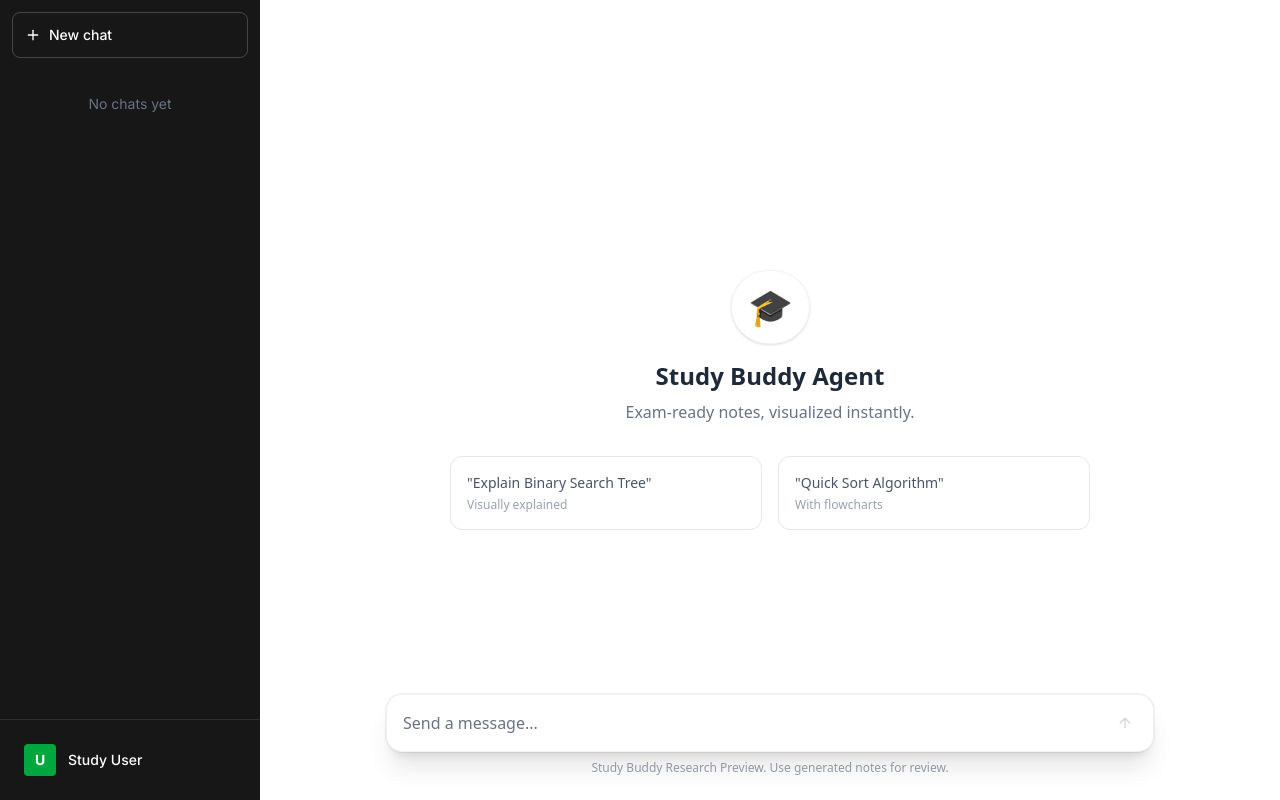
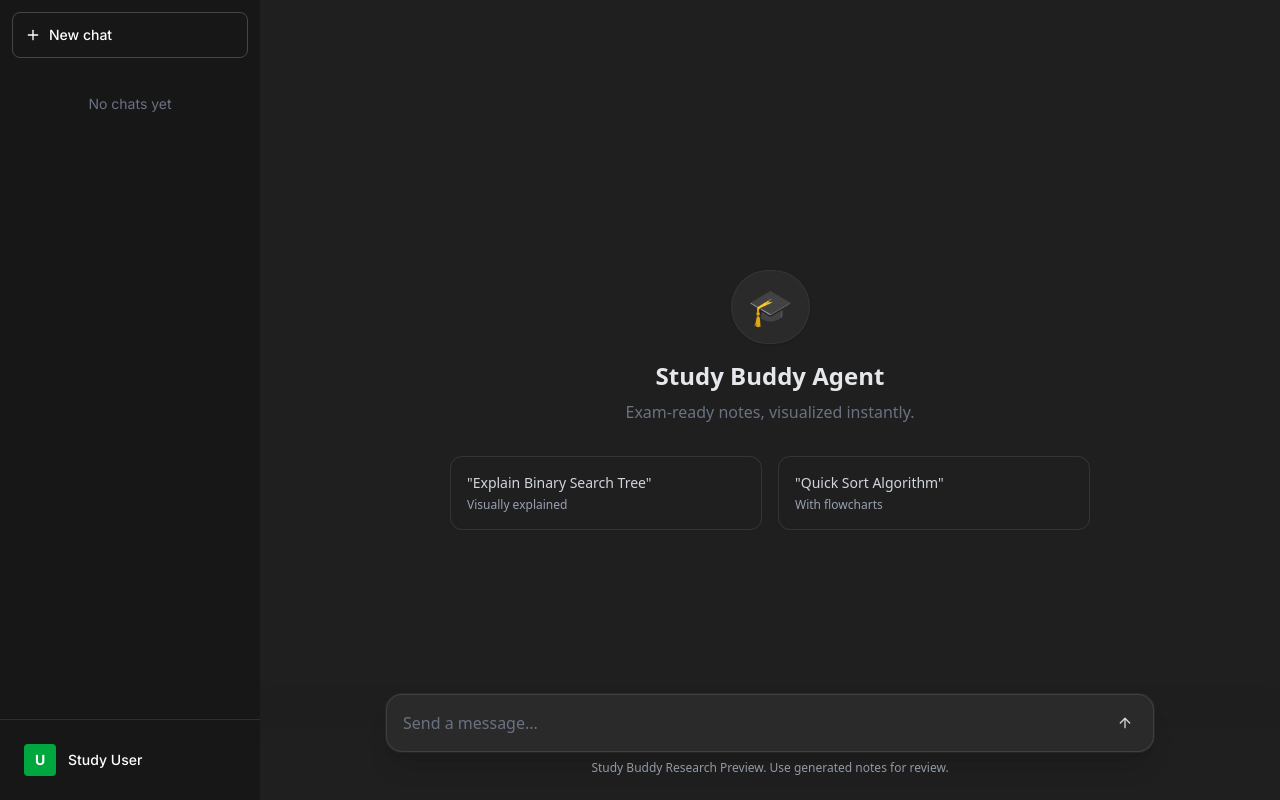
Before and after one commit to SambhavSirohi05/StudyBuddy, a Next.js app: page / in a window 1280 px wide. Built offline with nearby package versions, Linux system fonts and the light colour scheme.

Commit message:
feat: Update chat interface to dark theme (rgb 31,31,31)

```diff
--- a/components/ChatInterface.tsx
+++ b/components/ChatInterface.tsx
@@ -30,13 +30,13 @@ export default function ChatInterface({ messages, onSendMessage, isLoading, onTo
     };
 
     return (
-        <div className="flex flex-col flex-1 h-full bg-white overflow-hidden font-sans text-gray-900">
+        <div className="flex flex-col flex-1 h-full bg-[#1F1F1F] overflow-hidden font-sans text-gray-100">
             {/* Sidebar is now managed by Page to support Drawer, but we keep the structure if needed */}
             {/* Main Content */}
             <div className="flex-1 flex flex-col h-full relative">
 
                 {/* Top Bar (Mobile) */}
-                <div className="md:hidden flex items-center p-3 border-b border-gray-100 bg-white sticky top-0 z-30">
+                <div className="md:hidden flex items-center p-3 border-b border-white/10 bg-[#1F1F1F] sticky top-0 z-30">
                     <button onClick={onToggleSidebar} className="p-2 mr-2 hover:bg-gray-100 rounded-lg text-gray-600">
                         <Menu className="w-5 h-5" />
                     </button>
@@ -46,19 +46,19 @@ export default function ChatInterface({ messages, onSendMessage, isLoading, onTo
                 {/* Messages Area */}
                 <div className="flex-1 overflow-y-auto w-full scroll-smooth">
                     {messages.length === 0 ? (
-                        <div className="flex flex-col items-center justify-center h-full text-gray-800">
-                            <div className="bg-white p-4 rounded-full mb-4 shadow-sm border border-gray-100">
+                        <div className="flex flex-col items-center justify-center h-full text-gray-200">
+                            <div className="bg-[#2A2A2A] p-4 rounded-full mb-4 shadow-sm border border-white/5">
                                 <span className="text-4xl">🎓</span>
                             </div>
                             <h2 className="text-2xl font-semibold mb-2">Study Buddy Agent</h2>
                             <p className="text-gray-500 mb-8 px-4 text-center">Exam-ready notes, visualized instantly.</p>
 
                             <div className="grid grid-cols-1 md:grid-cols-2 gap-4 max-w-2xl px-4 w-full">
-                                <button onClick={() => setInput("Explain Binary Search Tree")} className="p-4 border border-gray-200 rounded-xl hover:bg-gray-50 text-left text-sm text-gray-600 transition-colors">
+                                <button onClick={() => setInput("Explain Binary Search Tree")} className="p-4 border border-white/10 rounded-xl hover:bg-[#2A2A2A] text-left text-sm text-gray-300 transition-colors">
                                     "Explain Binary Search Tree"
                                     <div className="text-xs text-gray-400 mt-1">Visually explained</div>
                                 </button>
-                                <button onClick={() => setInput("Quick Sort Algorithm")} className="p-4 border border-gray-200 rounded-xl hover:bg-gray-50 text-left text-sm text-gray-600 transition-colors">
+                                <button onClick={() => setInput("Quick Sort Algorithm")} className="p-4 border border-white/10 rounded-xl hover:bg-[#2A2A2A] text-left text-sm text-gray-300 transition-colors">
                                     "Quick Sort Algorithm"
                                     <div className="text-xs text-gray-400 mt-1">With flowcharts</div>
                                 </button>
@@ -91,15 +91,15 @@ export default function ChatInterface({ messages, onSendMessage, isLoading, onTo
                 </div>
 
                 {/* Input Area */}
-                <div className="absolute bottom-0 left-0 w-full bg-white/80 backdrop-blur-sm pt-2 pb-6 px-4 border-t border-transparent bg-gradient-to-t from-white via-white to-transparent">
+                <div className="absolute bottom-0 left-0 w-full bg-[#1F1F1F]/80 backdrop-blur-sm pt-2 pb-6 px-4 border-t border-transparent bg-gradient-to-t from-[#1F1F1F] via-[#1F1F1F] to-transparent">
                     <div className="max-w-3xl mx-auto">
-                        <form onSubmit={handleSubmit} className="relative shadow-xl flex items-center border border-gray-200/60 bg-white rounded-2xl focus-within:ring-1 focus-within:ring-black/10 focus-within:border-black/10 overflow-hidden ring-1 ring-black/5">
+                        <form onSubmit={handleSubmit} className="relative shadow-xl flex items-center border border-white/10 bg-[#2A2A2A] rounded-2xl focus-within:ring-1 focus-within:ring-white/10 focus-within:border-white/10 overflow-hidden ring-1 ring-white/5">
                             <input
                                 type="text"
                                 value={input}
                                 onChange={(e) => setInput(e.target.value)}
                                 placeholder="Send a message..."
-                                className="w-full pl-4 pr-12 py-4 bg-transparent border-none focus:ring-0 text-gray-900 placeholder:text-gray-500 resize-none max-h-[200px] text-base"
+                                className="w-full pl-4 pr-12 py-4 bg-transparent border-none focus:ring-0 text-gray-100 placeholder:text-gray-500 resize-none max-h-[200px] text-base"
                                 disabled={isLoading}
                             />
                             <button
--- a/components/ChatMessage.tsx
+++ b/components/ChatMessage.tsx
@@ -27,10 +27,10 @@ function ChatMessageContent({ message }: ChatMessageProps) {
 
     return (
         <div className={clsx(
-            "w-full text-base border-b border-black/10 dark:border-gray-900/50 text-gray-800 dark:text-gray-100",
-            isUser ? "bg-white dark:bg-gray-800" : "bg-gray-50 dark:bg-[#444654]"
+            "w-full text-base border-b border-white/10 text-gray-100",
+            isUser ? "bg-[#1F1F1F]" : "bg-[#2A2A2A]"
         )}>
-            <div className={clsx("w-full py-2 md:py-4 border-b border-black/5", isUser ? "bg-white" : "bg-gray-50")}>
+            <div className={clsx("w-full py-2 md:py-4 border-b border-white/5", isUser ? "bg-[#1F1F1F]" : "bg-[#2A2A2A]")}>
                 <div className="text-base gap-4 md:gap-6 md:max-w-2xl lg:max-w-3xl xl:max-w-4xl p-4 md:py-6 flex lg:px-0 m-auto">
 
                     {/* Avatar */}
@@ -87,15 +87,15 @@ function StudyNotesRenderer({ notes }: { notes: StudyNotes }) {
                 <>
                     {/* Title */}
                     <div>
-                        <h1 className="text-2xl font-bold mb-2">{notes.topic}</h1>
-                        <hr className="border-gray-200 my-4" />
+                        <h1 className="text-2xl font-bold mb-2 text-gray-100">{notes.topic}</h1>
+                        <hr className="border-white/10 my-4" />
                     </div>
 
                     {/* Subtopics with Inline Diagrams */}
                     <div className="space-y-10">
                         {notes.subtopics?.length > 0 ? notes.subtopics.map((subtopic, idx) => (
                             <div key={idx} className="group">
-                                <h2 className="text-xl font-semibold mb-3">{subtopic.title}</h2>
+                                <h2 className="text-xl font-semibold mb-3 text-gray-100">{subtopic.title}</h2>
 
                                 {/* Text Explanation */}
                                 <div className="mb-6 leading-relaxed">
@@ -104,7 +104,7 @@ function StudyNotesRenderer({ notes }: { notes: StudyNotes }) {
 
                                 {/* Diagrams */}
                                 {subtopic.diagrams?.map((diagram, dIdx) => (
-                                    <div key={dIdx} className="my-6 bg-white border border-gray-200 rounded-md p-2 shadow-sm">
+                                    <div key={dIdx} className="my-6 bg-[#1F1F1F] border border-white/10 rounded-md p-2 shadow-sm">
                                         <div className="text-xs font-medium text-gray-500 uppercase tracking-wider mb-2 px-2 pt-2">
                                             {diagram.diagram_title}
                                         </div>
@@ -114,7 +114,7 @@ function StudyNotesRenderer({ notes }: { notes: StudyNotes }) {
                                             id={`msg-diagram-${idx}-${dIdx}`}
                                             type={diagram.diagram_type}
                                         />
-                                        <div className="text-sm bg-gray-50/50 p-3 rounded text-gray-600 italic mt-2 border-t border-gray-100">
+                                        <div className="text-sm bg-[#2A2A2A] p-3 rounded text-gray-400 italic mt-2 border-t border-white/10">
                                             {diagram.diagram_explanation}
                                         </div>
                                     </div>
@@ -127,26 +127,26 @@ function StudyNotesRenderer({ notes }: { notes: StudyNotes }) {
 
                     {/* Exam Notes & Mistakes */}
                     <div className="grid md:grid-cols-2 gap-4 mt-8">
-                        <div className="bg-blue-50/30 p-4 rounded border border-blue-100">
-                            <h3 className="font-bold text-blue-800 mb-2">Exam Points</h3>
-                            <ul className="list-disc list-inside text-sm space-y-1 text-gray-700">
+                        <div className="bg-blue-900/20 p-4 rounded border border-blue-800/30">
+                            <h3 className="font-bold text-blue-300 mb-2">Exam Points</h3>
+                            <ul className="list-disc list-inside text-sm space-y-1 text-gray-300">
                                 {notes.exam_notes?.map((n, i) => <li key={i}>{n}</li>)}
                             </ul>
                         </div>
-                        <div className="bg-red-50/30 p-4 rounded border border-red-100">
-                            <h3 className="font-bold text-red-800 mb-2">Common Mistakes</h3>
-                            <ul className="list-disc list-inside text-sm space-y-1 text-gray-700">
+                        <div className="bg-red-900/20 p-4 rounded border border-red-800/30">
+                            <h3 className="font-bold text-red-300 mb-2">Common Mistakes</h3>
+                            <ul className="list-disc list-inside text-sm space-y-1 text-gray-300">
                                 {notes.common_mistakes?.map((n, i) => <li key={i}>{n}</li>)}
                             </ul>
                         </div>
                     </div>
 
                     {/* Revision Tips */}
-                    <div className="bg-green-50/30 p-4 rounded border border-green-100 mt-4">
-                        <h3 className="font-bold text-green-800 mb-2">Quick Revision</h3>
+                    <div className="bg-green-900/20 p-4 rounded border border-green-800/30 mt-4">
+                        <h3 className="font-bold text-green-300 mb-2">Quick Revision</h3>
                         <div className="flex flex-wrap gap-2">
                             {notes.revision_tips?.map((t, i) => (
-                                <span key={i} className="text-xs bg-white border border-green-200 px-2 py-1 rounded text-green-700 font-medium">
+                                <span key={i} className="text-xs bg-[#1F1F1F] border border-green-800/50 px-2 py-1 rounded text-green-300 font-medium">
                                     {t}
                                 </span>
                             ))}
```
